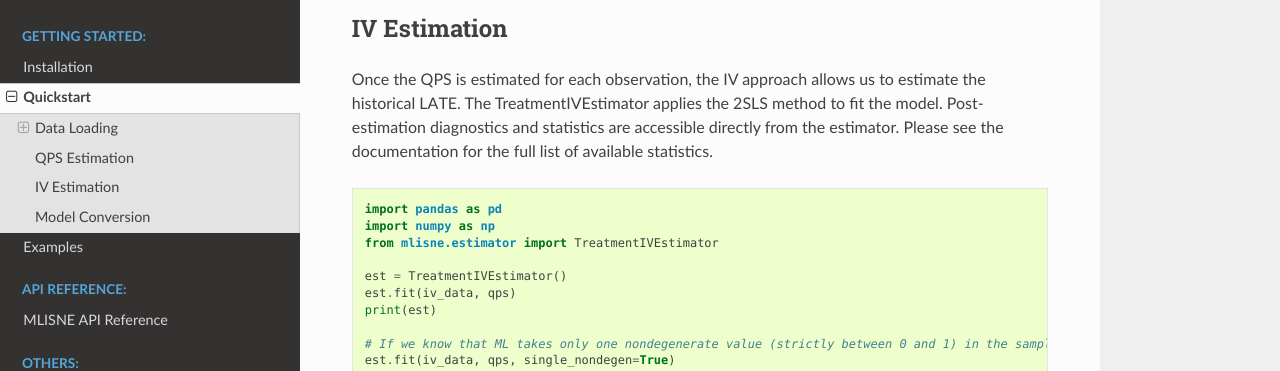
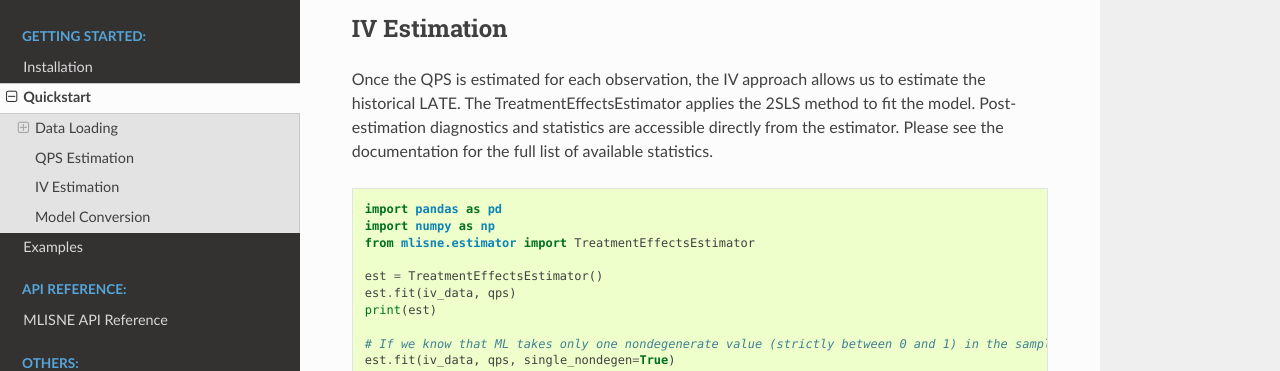
Before and after one commit to factoryofthesun/IVaps, a Sphinx documentation site: the page built from docs/quickstart.rst, in a window 1280 px wide and 900 px high, scrolled down 2775 px. Shown: the part 188-559 px from the top of the window. Built offline with Sphinx 7.4.7 and the Read the Docs theme 2.0.0, drawn with Linux system fonts in a browser that asks for light colours; some of the changed text lies outside the part shown.

```diff
--- a/docs/about.rst
+++ b/docs/about.rst
@@ -17,7 +17,7 @@ The mlisne package is an implementation of the treatment effect estimation metho
 
 The pipeline consists of the following main modules:
 
-- **dataset module**: This module provides the ``IVEstimatorDataset`` class to load and preprocess the historical treatment data for treatment effect estimation.
+- **dataset module**: This module provides the ``EstimatorDataset`` class to load and preprocess the historical treatment data for treatment effect estimation.
 - **qps module**: This module provides the functions for efficient QPS estimation with both ONNX and custom user function support.
 - **estimator module**: This module provides the estimator interfaces for treatment effect estimation as well as counterfactual value estimation.
 
--- a/docs/quickstart.rst
+++ b/docs/quickstart.rst
@@ -8,19 +8,19 @@ Please see below for a minimal example of the mlisne procedure to estimate LATE,
   import pandas as pd
   import numpy as np
   import onnxruntime as rt
-  from mlisne.dataset import IVEstimatorDataset
+  from mlisne.dataset import EstimatorDataset
   from mlisne.qps import estimate_qps
-  from mlisne.estimator import TreatmentIVEstimator
+  from mlisne.estimator import TreatmentEffectsEstimator
 
   # Read and load data
   data = pd.read_csv("path_to_your_historical_data.csv")
-  iv_data = IVEstimatorDataset(data)
+  iv_data = EstimatorDataset(data)
 
   # Estimate QPS with 100 draws and ball radius 0.8
   qps = estimate_qps(iv_data, S=100, delta=0.8, ML_onnx="path_to_onnx_model.onnx")
 
   # Fit 2SLS Estimation model
-  estimator = TreatmentIVEstimator()
+  estimator = TreatmentEffectsEstimator()
   estimator.fit(iv_data, qps)
 
   # Prints estimation results
@@ -143,15 +143,15 @@ The main QPS estimation functions are ``estimate_qps``, ``estimate_qps_with_deci
 IV Estimation
 ~~~~~~~~~~~~~
 
-Once the QPS is estimated for each observation, the IV approach allows us to estimate the historical LATE. The TreatmentIVEstimator applies the 2SLS method to fit the model. Post-estimation diagnostics and statistics are accessible directly from the estimator. Please see the documentation for the full list of available statistics.
+Once the QPS is estimated for each observation, the IV approach allows us to estimate the historical LATE. The TreatmentEffectsEstimator applies the 2SLS method to fit the model. Post-estimation diagnostics and statistics are accessible directly from the estimator. Please see the documentation for the full list of available statistics.
 
 .. code-block:: python
 
   import pandas as pd
   import numpy as np
-  from mlisne.estimator import TreatmentIVEstimator
+  from mlisne.estimator import TreatmentEffectsEstimator
 
-  est = TreatmentIVEstimator()
+  est = TreatmentEffectsEstimator()
   est.fit(iv_data, qps)
   print(est)
 
--- a/requirements.txt
+++ b/requirements.txt
@@ -2,7 +2,6 @@ numpy>=1.18.5
 onnx>=1.7.0
 onnxconverter-common>=1.7.0
 onnxmltools>=1.7.0
-onnxruntime-gpu>=1.4.0
 onnxruntime>=1.4.0
 pandas>=1.0.5
 prettytable>=0.7.2
```
Also changed, not shown: other parts of docs/quickstart.rst (+9 -9 lines), README.md (+16 -16 lines), 14 other files.
